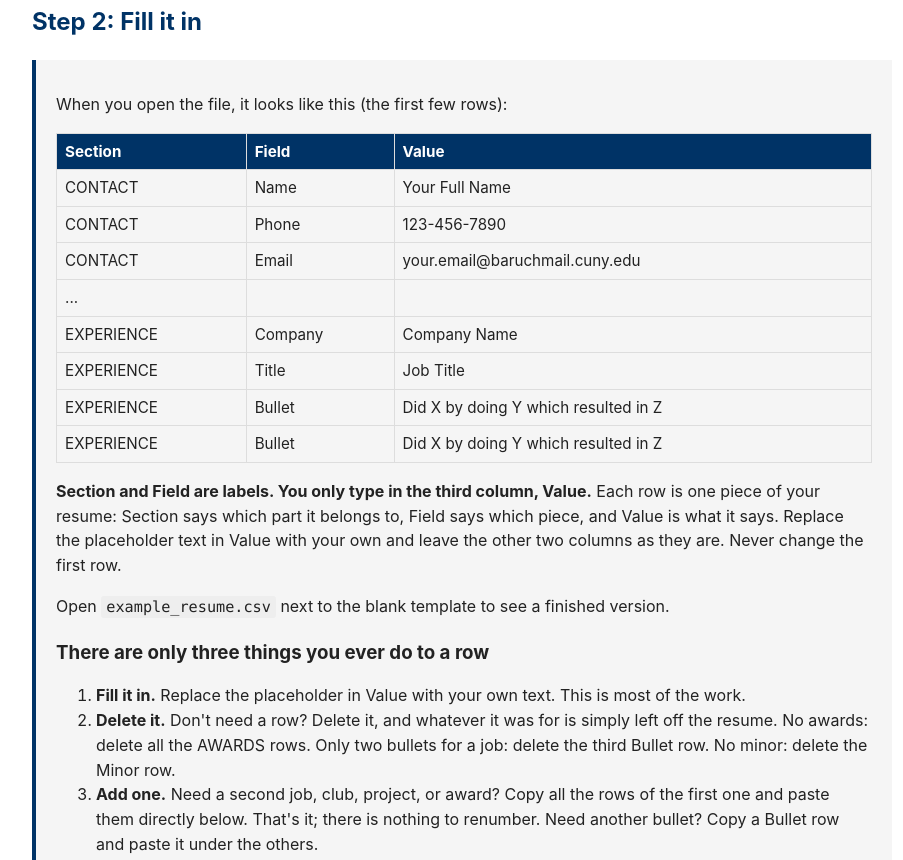
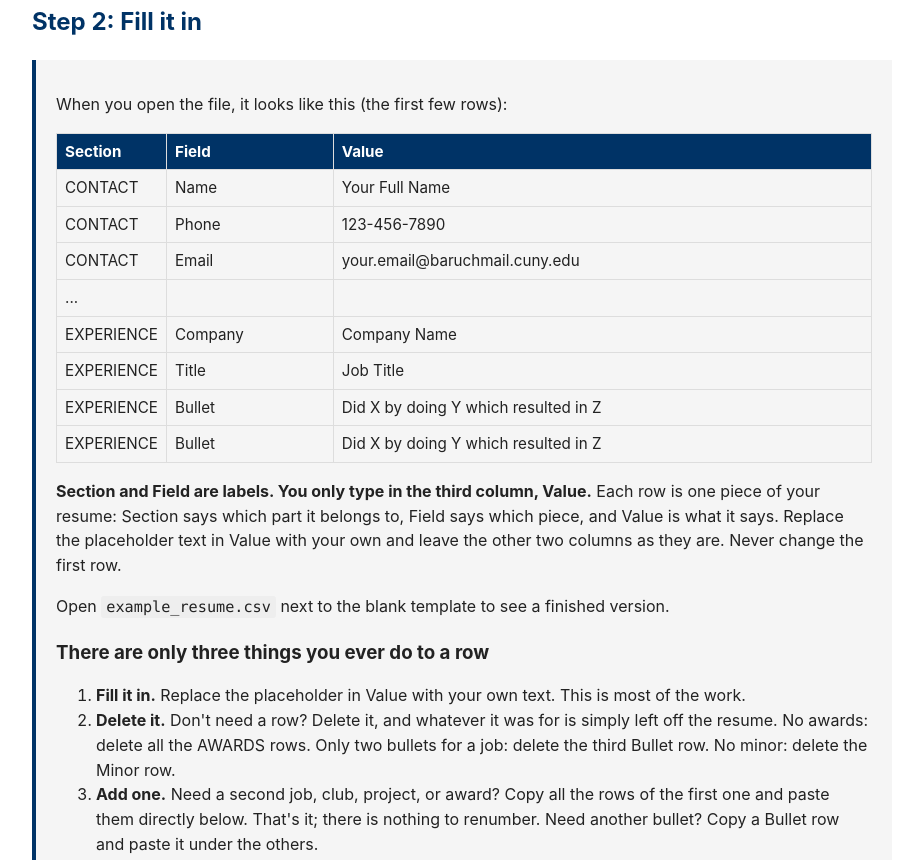
Before and after one commit to areebaikram/baruch-cs-resume-book, a plain HTML site: page INSTRUCTIONS.html in a window 1280 px wide. Shown: the part 1358-2218 px from the top of the page, without its empty margins (178-1081 px from the left). Drawn offline with Linux system fonts and the light colour scheme.

Commit message:
Instructions: keep section names on one line in the fields table

```diff
--- a/INSTRUCTIONS.html
+++ b/INSTRUCTIONS.html
@@ -20,6 +20,7 @@
   .good { color: #2e7d32; font-weight: bold; } .bad { color: #c62828; font-weight: bold; }
   ul { padding-left: 22px; }
   body { overflow-wrap: anywhere; }
+  td:first-child, th:first-child { white-space: nowrap; overflow-wrap: normal; width: 1%; }
   @media (max-width: 700px) { table { display: block; overflow-x: auto; } }
 </style>
 </head>
```
